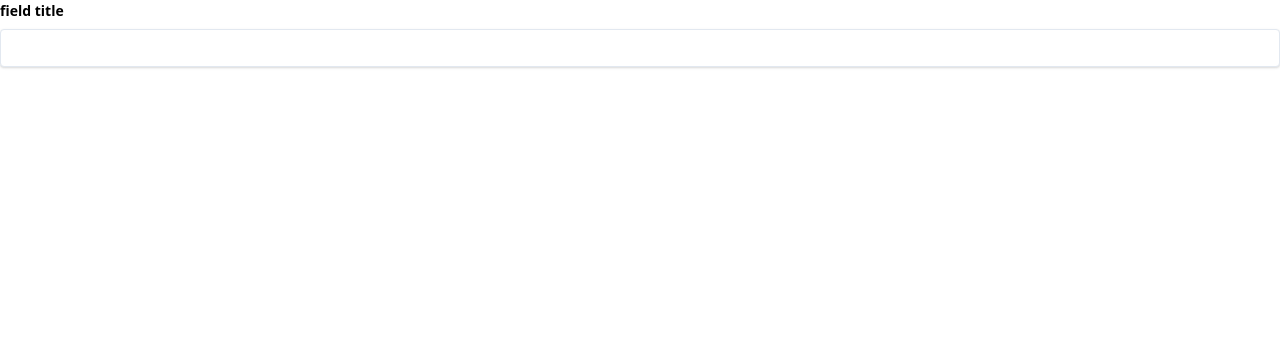
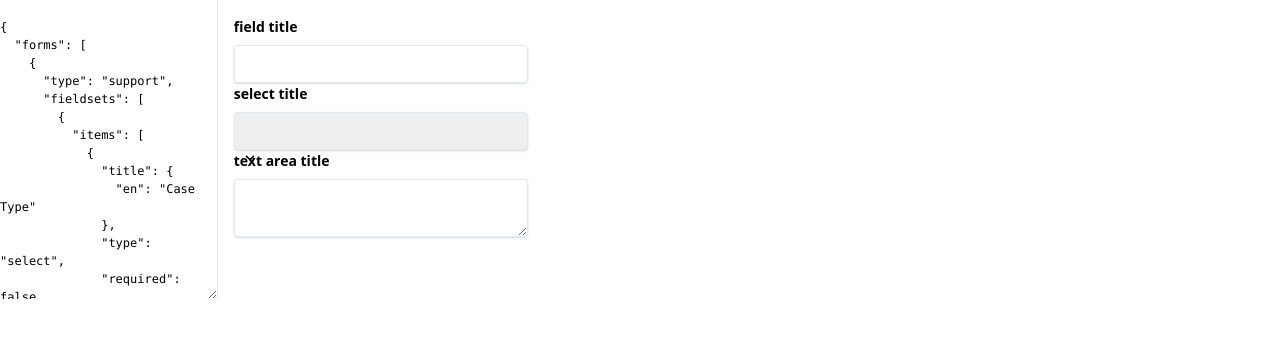
Before and after one commit to metakermit/next-ngrx, an Angular app: page / in a window 1280 px wide. Shown: the top 338 px of the page. Built offline with nearby package versions, Linux system fonts and the light colour scheme.

Commit message:
add other components

```diff
--- a/src/app/app.component.html
+++ b/src/app/app.component.html
@@ -1,3 +1,17 @@
-<app-text></app-text>
-
+<div class="absolute pin flex flex-row">
+  <div class="w-2/5 border-r">
+    <textarea
+      class="w-full h-full no-resize font-mono text-xs"
+      (change)="didUpdateSourceJson($event.target.value)"
+    >
+      {{ sourceJson }}
+    </textarea>
+  </div>
+  <div class="flex-1 p-4">
+    <app-text></app-text>
+    <app-select></app-select>
+    <app-text-area></app-text-area>
+    <app-submit></app-submit>
+  </div>
+</div>
 <router-outlet></router-outlet>
--- a/src/app/app.component.ts
+++ b/src/app/app.component.ts
@@ -8,6 +8,5 @@ import source from './source';
 })
 export class AppComponent {
   title = 'next-ngrx';
-
   public sourceJson: string = source;
 }
--- /dev/null
+++ b/src/app/form-components/select/select.component.html
@@ -0,0 +1,28 @@
+<div class="block mb-6 md:mb-0">
+  <label class="block text-grey-darker text-sm font-bold mb-2">
+    select title
+  </label>
+  <div class="relative">
+    <select
+      [(ngModel)]="value"
+      class="shadow appearance-none border rounded w-full py-2 px-3 text-grey-darker leading-tight focus:outline-none focus:shadow-outline pr-8"
+    >
+      <option value="1">option 1</option>
+      <option value="2">option 2</option>
+    </select>
+
+    <div
+      class="pointer-events-none absolute pin-y pin-r flex items-center px-2 text-grey-darker"
+    >
+      <svg
+        class="fill-current h-4 w-4"
+        xmlns="http://www.w3.org/2000/svg"
+        viewBox="0 0 20 20"
+      >
+        <path
+          d="M9.293 12.95l.707.707L15.657 8l-1.414-1.414L10 10.828 5.757 6.586 4.343 8z"
+        />
+      </svg>
+    </div>
+  </div>
+</div>
--- /dev/null
+++ b/src/app/form-components/select/select.component.ts
@@ -0,0 +1,16 @@
+import { Component, OnInit } from '@angular/core';
+
+@Component({
+  selector: 'app-select',
+  templateUrl: './select.component.html',
+  styles: []
+})
+export class SelectComponent implements OnInit {
+  public value: string;
+
+  constructor() { }
+
+  ngOnInit() {
+  }
+
+}
--- /dev/null
+++ b/src/app/form-components/submit/submit.component.html
@@ -0,0 +1,5 @@
+<button
+  class="bg-blue hover:bg-blue-dark text-white font-bold py-2 px-4 rounded"
+>
+  submit title
+</button>
--- /dev/null
+++ b/src/app/form-components/submit/submit.component.ts
@@ -0,0 +1,15 @@
+import { Component, OnInit } from '@angular/core';
+
+@Component({
+  selector: 'app-submit',
+  templateUrl: './submit.component.html',
+  styles: []
+})
+export class SubmitComponent implements OnInit {
+
+constructor() { }
+
+  ngOnInit() {
+  }
+
+}
--- /dev/null
+++ b/src/app/form-components/text-area/text-area.component.html
@@ -0,0 +1,7 @@
+<label class="block text-grey-darker text-sm font-bold mb-2">
+  text area title
+</label>
+<textarea
+  [(ngModel)]="value"
+  class="shadow appearance-none border rounded w-full py-2 px-3 text-grey-darker leading-tight focus:outline-none focus:shadow-outline"
+></textarea>
--- /dev/null
+++ b/src/app/form-components/text-area/text-area.component.ts
@@ -0,0 +1,16 @@
+import { Component, OnInit } from '@angular/core';
+
+@Component({
+  selector: 'app-text-area',
+  templateUrl: './text-area.component.html',
+  styles: []
+})
+export class TextAreaComponent implements OnInit {
+  public value: string;
+
+  constructor() { }
+
+  ngOnInit() {
+  }
+
+}
```
Also changed, not shown: src/app/app.module.ts (+7 -1 lines), .prettierrc.json (added), 1 other file (tests, documents, lock files or other folders).
